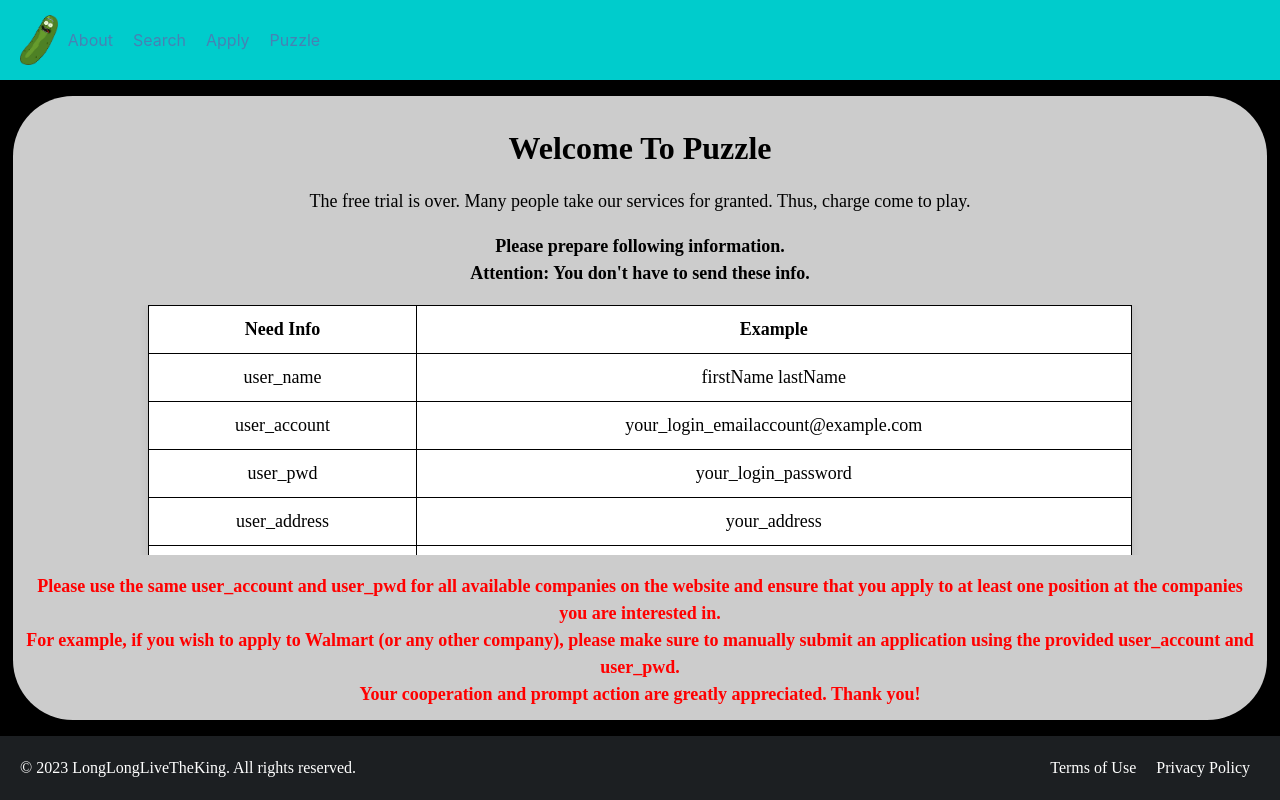
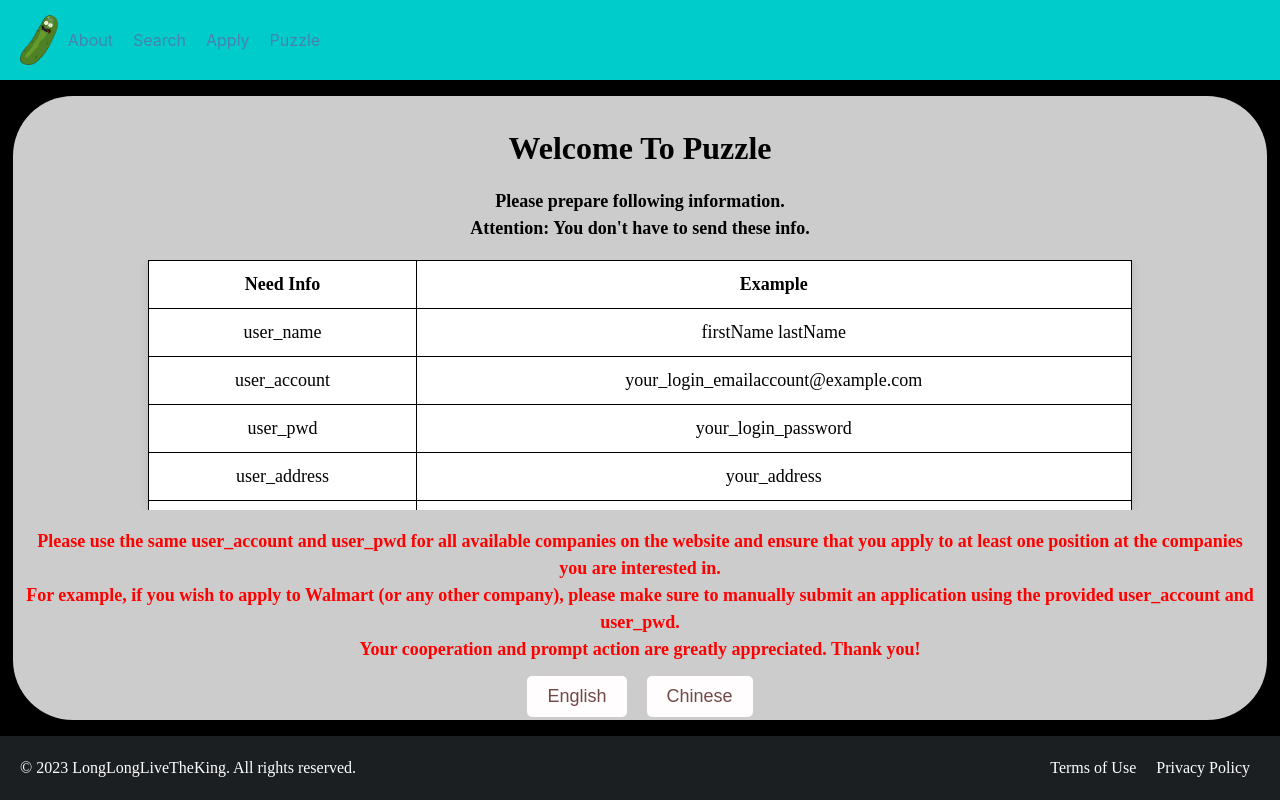
Before and after one commit to MortyMinds/bagong, a React (Create React App) app: page /bagong/puzzle in a window 1280 px wide. Built offline with nearby package versions, Linux system fonts and the light colour scheme.

Commit message:
Update description

```diff
--- a/src/pages/Puzzle/Puzzle.js
+++ b/src/pages/Puzzle/Puzzle.js
@@ -14,9 +14,6 @@ function Puzzle() {
     const EnglishContent = (
         <div className="content">
             <h1>Welcome To Puzzle</h1>
-            <p>The free trial is over. Many people take our services for granted. Thus, charge come to
-                play.
-            </p>
             <p style={{fontWeight: "bold"}}>
                 Please prepare following information.
                 <br/>
@@ -102,8 +99,6 @@ function Puzzle() {
     const ChineseContent = (
         <div className="content">
             <h1>欢迎来到Q&A！</h1>
-            <p>免费试用已经结束。许多人认为我们的服务是理所当然的，所以开始收费。
-            </p>
             <p style={{fontWeight: "bold"}}>
                 请准备以下信息
                 <br/>
```
